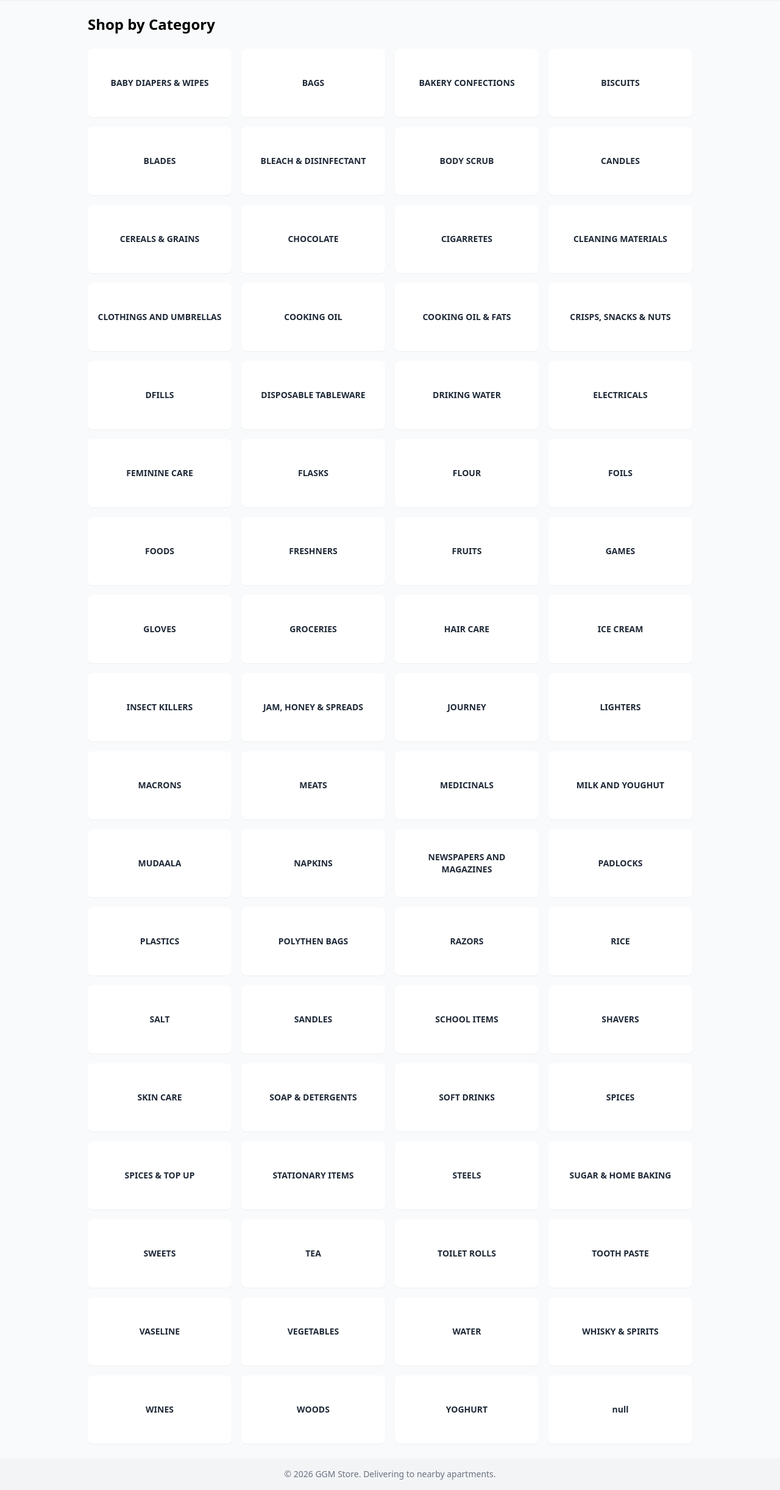
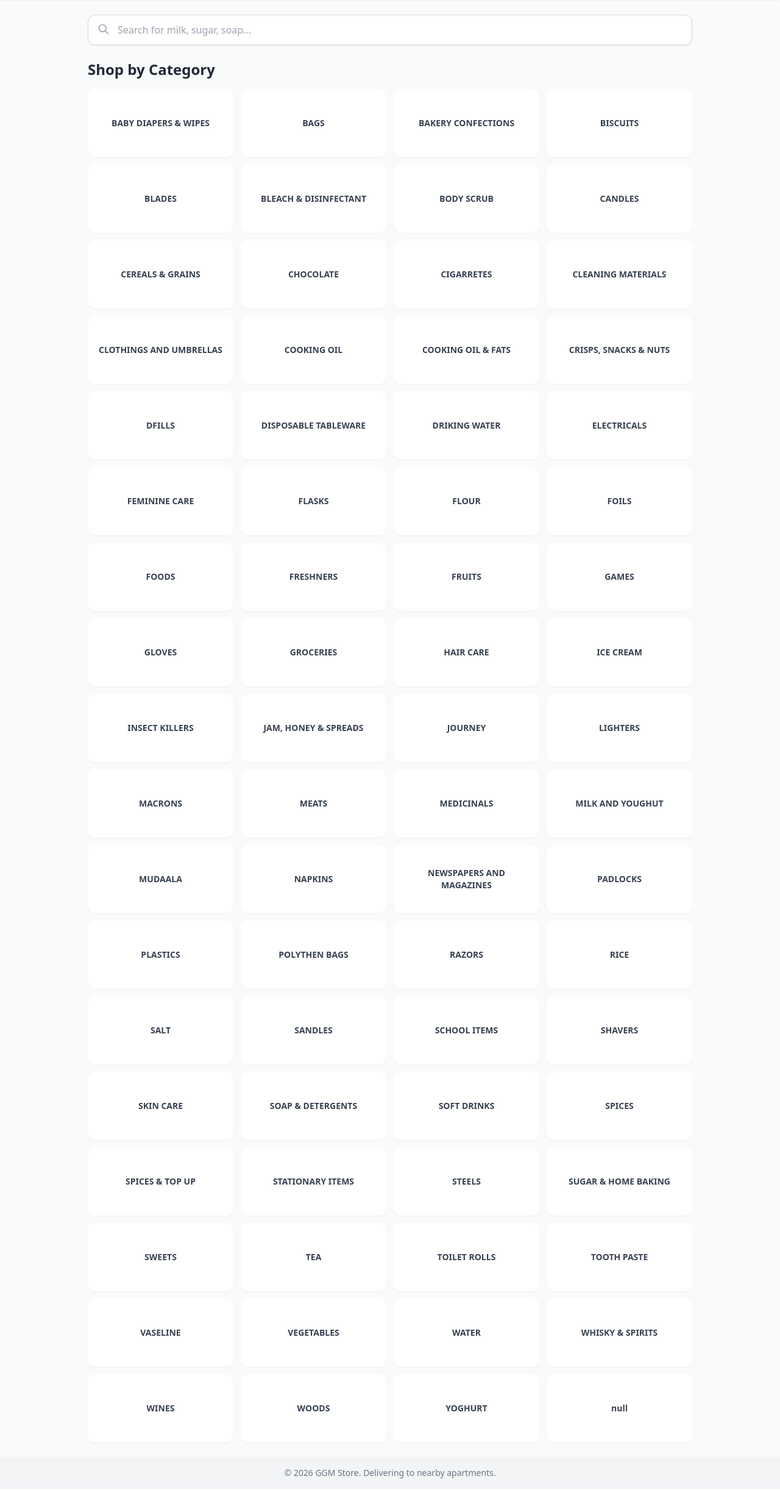
Before and after one commit to AheebwaMike/ggm-store, a Django app: page / in a window 1280 px wide. Shown: the part 52-2496 px from the top of the page at 61% size. Run offline with Django 5.2, Linux system fonts and the light colour scheme; data comes from the database, SQL or seed files in the repository; both versions use the stored data as it was after the commit; some libraries are stand-ins or nearby versions.

Commit message:
Redesign homepage: add global search bar and search result grid

```diff
--- a/marketplace/views.py
+++ b/marketplace/views.py
@@ -31,8 +31,22 @@
 # ---------- Views ----------
 @ensure_csrf_cookie
 def home(request):
+    query = request.GET.get('q', '').strip()
     groups = ProductGroup.objects.all().order_by('name')
-    return render(request, 'marketplace/home.html', {'groups': groups})
+    search_results = []
+
+    if query:
+        search_results = Product.objects.filter(
+            Q(name__icontains=query) | Q(code__icontains=query),
+            is_active=True,
+            selling_price__gt=0,
+        ).order_by('name')[:50]
+
+    return render(request, 'marketplace/home.html', {
+        'groups': groups,
+        'query': query,
+        'search_results': search_results,
+    })
 
 
 def product_list(request, group_id):
--- a/templates/marketplace/home.html
+++ b/templates/marketplace/home.html
@@ -3,16 +3,57 @@
 {% block title %}Home - GGM Store{% endblock %}
 
 {% block content %}
-<h1 class="text-2xl font-bold mb-6">Shop by Category</h1>
+<div class="mb-6">
+    <form method="get" action="{% url 'home' %}" class="relative">
+        <input type="text" name="q" value="{{ query }}" placeholder="Search for milk, sugar, soap..."
+               class="w-full border border-gray-300 rounded-xl py-3 px-4 pl-12 focus:outline-none focus:ring-2 focus:ring-orange-500 shadow-sm text-gray-800">
+        <svg class="w-5 h-5 text-gray-400 absolute left-4 top-3.5" fill="none" stroke="currentColor" viewBox="0 0 24 24">
+            <path stroke-linecap="round" stroke-linejoin="round" stroke-width="2" d="M21 21l-6-6m2-5a7 7 0 11-14 0 7 7 0 0114 0z"></path>
+        </svg>
+    </form>
+</div>
 
-<div class="grid grid-cols-2 md:grid-cols-4 gap-4">
+{% if query %}
+    <div class="flex items-center justify-between mb-4">
+        <h1 class="text-xl font-bold text-gray-800">Results for "{{ query }}"</h1>
+        <a href="{% url 'home' %}" class="text-sm text-orange-600 hover:underline">Clear search</a>
+    </div>
+
+    <div class="grid grid-cols-1 md:grid-cols-2 gap-3">
+        {% for product in search_results %}
+            <div class="bg-white rounded-lg shadow-sm p-4 flex items-center justify-between">
+                <div class="flex-1 min-w-0 pr-3">
+                    <p class="font-medium text-gray-800 text-sm truncate">{{ product.name }}</p>
+                    <p class="text-xs text-gray-500 mt-0.5">{{ product.unit.name|default:"PCS" }}</p>
+                    <p class="text-orange-600 font-bold mt-1">UGX {{ product.selling_price|floatformat:0 }}</p>
+                </div>
+                <button
+                    hx-post="{% url 'add_to_cart' product.id %}"
+                    hx-swap="none"
+                    class="bg-orange-600 hover:bg-orange-700 text-white text-sm font-medium px-4 py-2 rounded-lg shrink-0">
+                    Add
+                </button>
+            </div>
+        {% empty %}
+            <div class="col-span-full py-12 text-center bg-white rounded-lg shadow-sm">
+                <p class="text-gray-500 text-lg mb-2">No products found.</p>
+                <p class="text-sm text-gray-400">Try searching for something else, like "milk" or "sugar".</p>
+            </div>
+        {% endfor %}
+    </div>
+
+{% else %}
+    <h1 class="text-2xl font-bold mb-4 text-gray-800">Shop by Category</h1>
+
+    <div class="grid grid-cols-2 md:grid-cols-4 gap-3">
         {% for group in groups %}
             <a href="{% url 'product_list' group.id %}"
-           class="bg-white rounded-lg shadow-sm hover:shadow-md transition p-4 flex flex-col items-center justify-center text-center h-28">
-            <span class="font-semibold text-gray-800 text-sm">{{ group.name }}</span>
+               class="bg-white rounded-xl shadow-sm hover:shadow-md transition p-4 flex flex-col items-center justify-center text-center h-28 group">
+                <span class="font-semibold text-gray-700 group-hover:text-orange-600 transition text-sm">{{ group.name }}</span>
             </a>
         {% empty %}
-        <p class="col-span-full text-gray-500">No categories found. Please run the import command.</p>
+            <p class="col-span-full text-gray-500">No categories found.</p>
         {% endfor %}
     </div>
+{% endif %}
 {% endblock %}
```
Also changed, not shown: db.sqlite3. Lines whose indentation alone changed are shown as unchanged.
